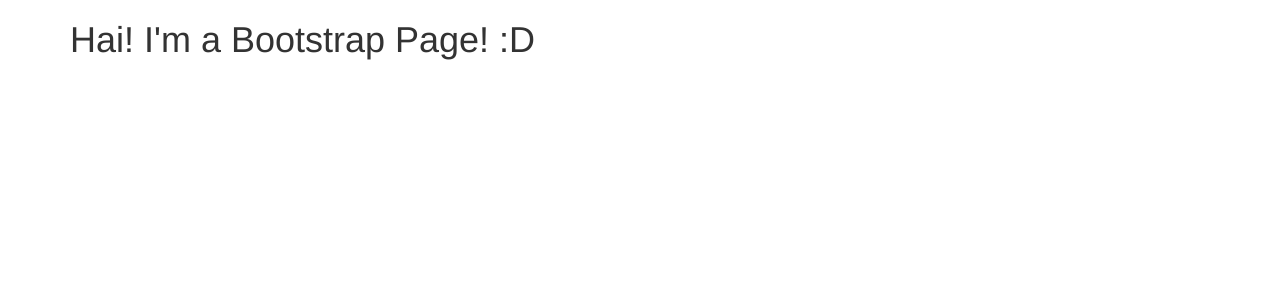
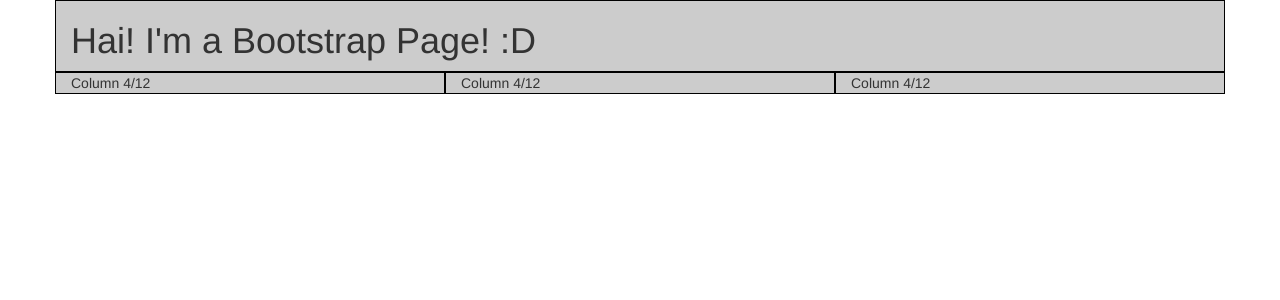
Before and after one commit to rlewis2892/bootstrap-demo, a PHP site: page / in a window 1280 px wide. Shown: the top 300 px of the page. Run offline with PHP 8.4, Linux system fonts and the light colour scheme; some libraries are stand-ins or nearby versions.

Commit message:
added background color css, added row 2

```diff
--- a/css/style.css
+++ b/css/style.css
@@ -0,0 +1,4 @@
+div[class*="col-"] {
+	background-color: #ccc;
+	border: 1px solid black;
+}
--- a/index.php
+++ b/index.php
@@ -40,8 +40,21 @@
 
 			<!-- row 1-->
 			<div class="row">
-				<div class="col-md-12">
+				<div class="col-xs-12">
 					<h1>Hai! I'm a Bootstrap Page! :D</h1>
+				</div>
+			</div>
+
+			<!-- row 2 -->
+			<div class="row">
+				<div class="col-md-4">
+					Column 4/12
+				</div>
+				<div class="col-md-4">
+					Column 4/12
+				</div>
+				<div class="col-md-4">
+					Column 4/12
 				</div>
 			</div>
 
```
